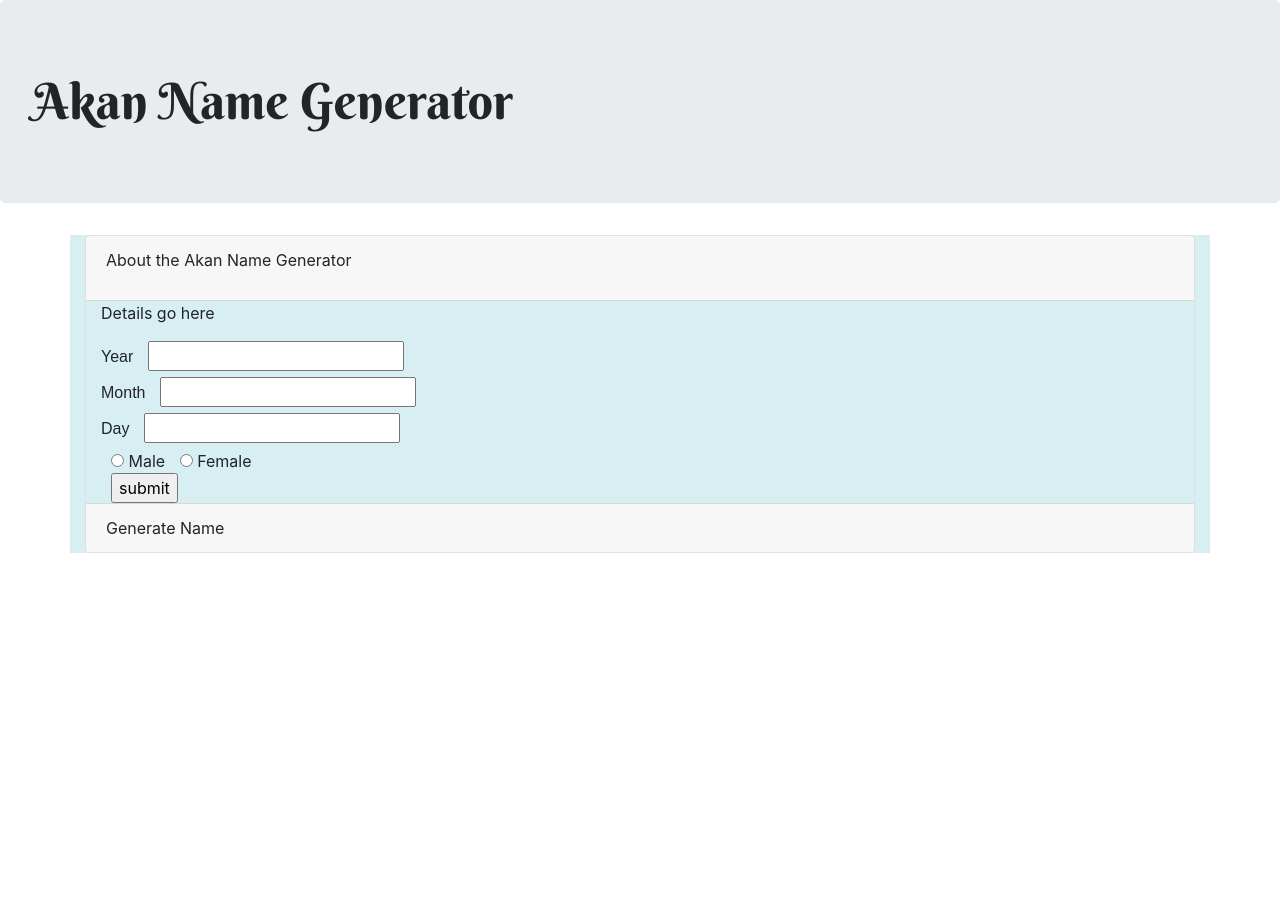
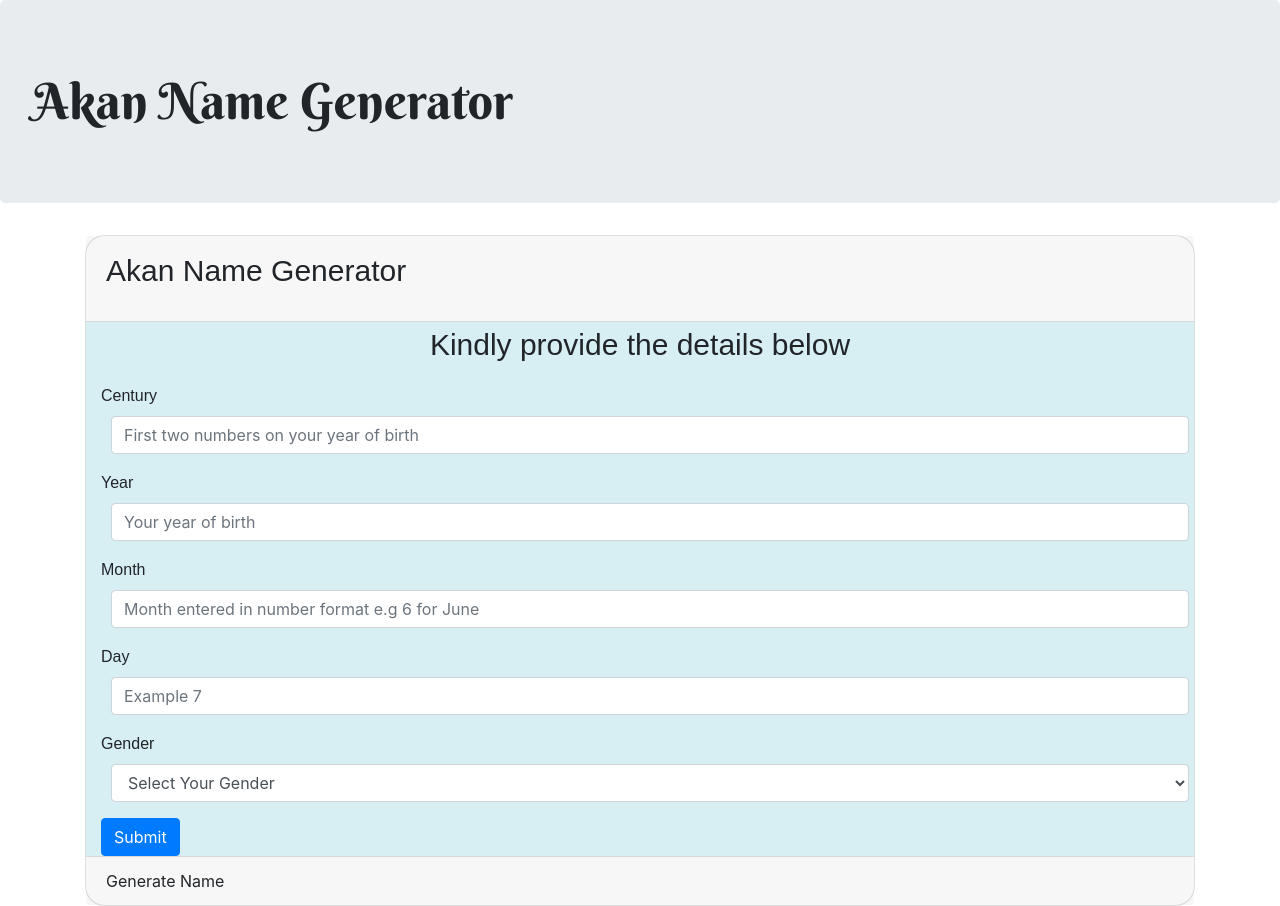
Before and after one commit to Andrew-1000/Akan-Names, a plain HTML site: page index.html in a window 1280 px wide. Before the commit the page ends 800 px from the top, so only its background shows below. Drawn offline with Linux system fonts and the light colour scheme; a web font is replaced by a local one.

Commit message:
Creation of form to input user details

```diff
--- a/index.html
+++ b/index.html
@@ -7,42 +7,45 @@
   <title>Akan Project</title>
   <link rel="stylesheet" href="css/bootstrap.css" type="text/css" >
   <link href="https://fonts.googleapis.com/css?family=Berkshire+Swash&display=swap" rel="stylesheet">
-  <div class="jumbotron font">Akan Name Generator</div>
+  <link href="https://fonts.googleapis.com/css?family=Amaranth&display=swap" rel="stylesheet">
+  <div class="jumbotron">Akan Name Generator</div>
 </head>
 <body>
   <div class="container">
     <div class="card">
-      <div class="card-info">
+      <div class="card-header">
+          <p class="p-font-title"> Akan Name Generator</p>
 
       </div>
-      <div class="card-header">
-          <p> About the Akan Name Generator</p>
-
-      </div>
-      <div class="container">
-        <p>Details go here</p>
+      <div class="cont-one">
+        <p class="p-font">Kindly provide the details below</p>
         <form action="#">
-          <div>
-            <label class="label" for="year"> Year </label>
-            <input class="input" type="text">
-          </div>
-          <div>
-            <label class="label" for="month">Month</label>
-            <input class="input" type="text">
-          </div>
-          <div>
-            <label class="label" for="day"> Day</label>
-            <input class="input" type="text">
-          </div>
-          <div>
-            <input class="radio" type="radio" name="gender_male" id="gender_m" value="Male"> Male
-            <input class="radio" type="radio" name="gender_female" id="gender_f" value="Female"> Female
-          </div>
-          <div>
-            <input type="button" value="submit" id="submit">
-          </div>
-
-        </form>
+            <div class="form-group">
+              <label for="century">Century</label>
+              <input type="number" class="form-control" id="century" placeholder="First two numbers on your year of birth">
+            </div>
+            <div class="form-group">
+                <label for="year">Year</label>
+                <input type="number" class="form-control" id="year" placeholder="Your year of birth">
+            </div>
+            <div class="form-group">
+                <label for="month">Month</label>
+                <input type="number" class="form-control" id="month" placeholder="Month entered in number format e.g 6 for June">
+            </div>
+            <div class="form-group">
+                <label for="day">Day</label>
+                <input type="number" class="form-control" id="day" placeholder="Example 7">
+            </div>
+            <div class="form-group">
+                <label for="gender">Gender</label>
+                <select id="gender" class="form-control">
+                  <option selected>Select Your Gender</option>
+                  <option>Male</option>
+                  <option>Female</option>
+                </select>
+              </div>
+            <button type="submit" class="btn btn-primary">Submit</button>
+          </form>
       </div>
       <div class="card-footer">
         Generate Name
```
Also changed, not shown: css/bootstrap.css.
